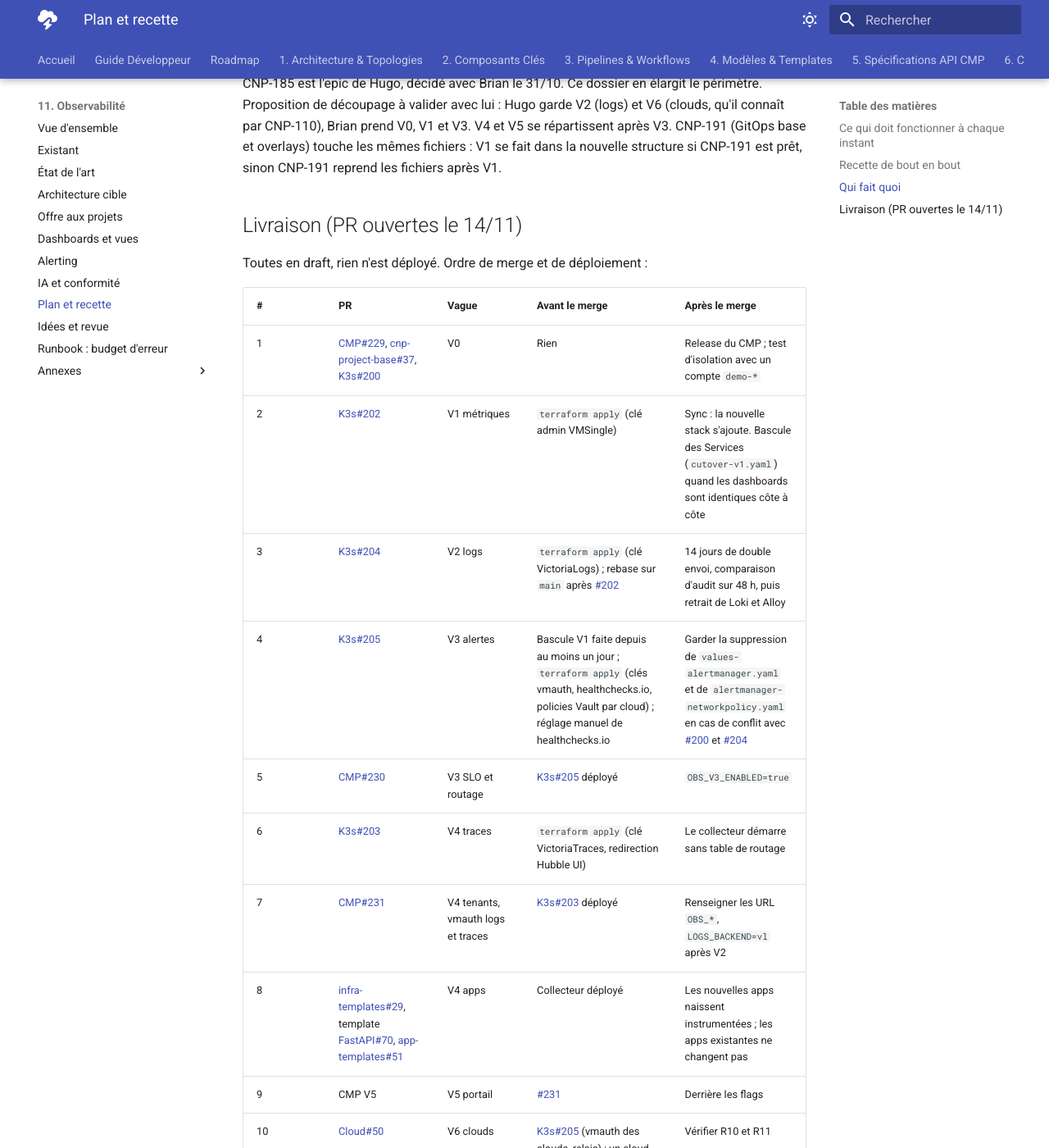
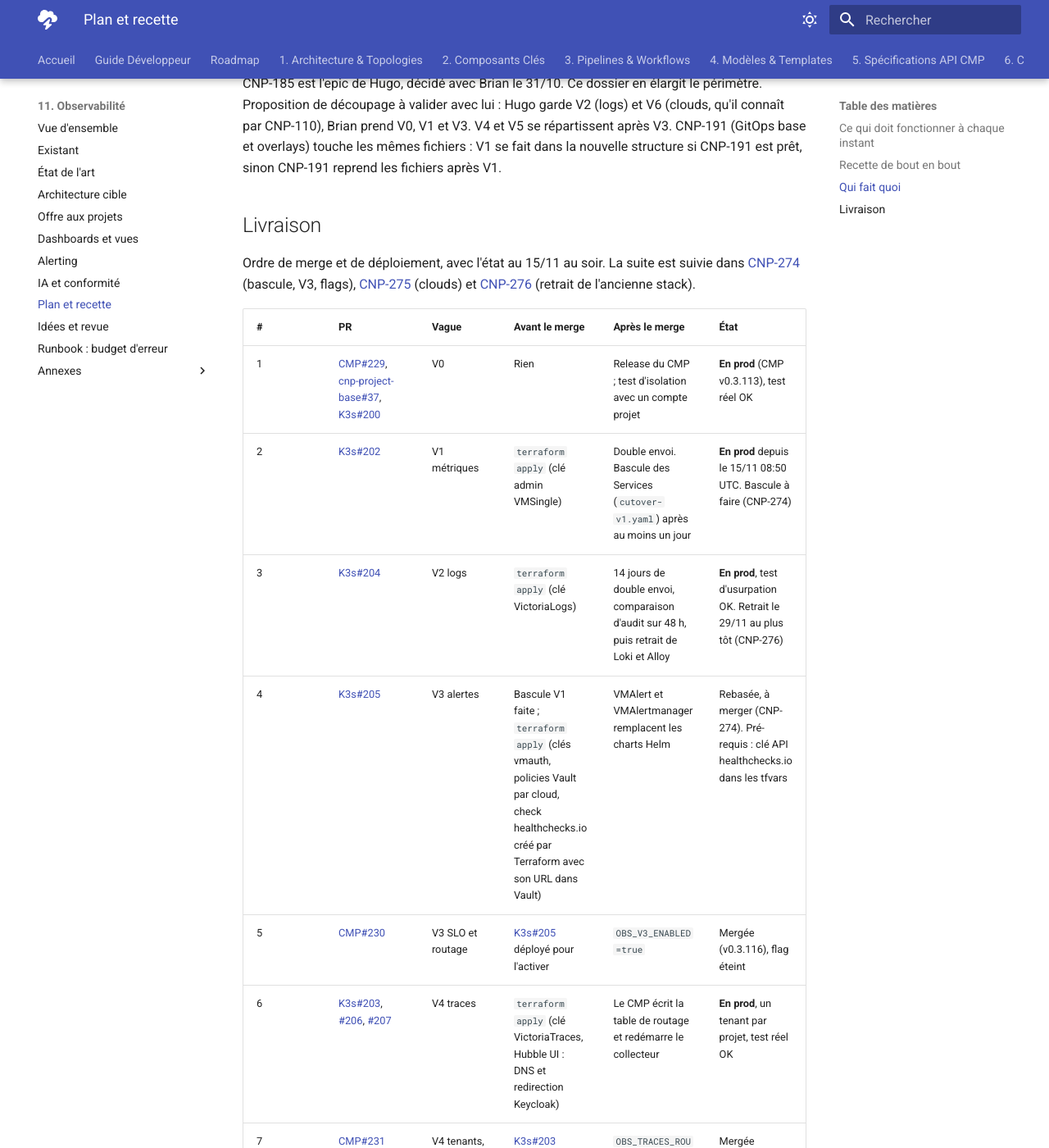
Before and after one commit to 3-Istor/cnp-docs, an MkDocs documentation site: the page built from docs/10-observabilite/08-plan-et-recette.md, in a window 1280 px wide and 1400 px high, scrolled down 3094 px. Shown: the whole window at 82% size. Built offline with MkDocs 1.6.1 and Material for MkDocs 9.7.7, drawn with Linux system fonts in a browser that asks for light colours; some of the changed text lies outside the part shown.

Commit message:
docs(observability): rollout state of 15/11 and diagrams of what is live
Co-Authored-By: Claude Opus 5.5 <noreply@anthropic.com>
Claude-Session: https://claude.ai/code/session_014hcKJ3SvRC4RMzvGvL1ELE

```diff
--- a/docs/10-observabilite/08-plan-et-recette.md
+++ b/docs/10-observabilite/08-plan-et-recette.md
@@ -52,23 +52,36 @@ Brian prend V0, V1 et V3. V4 et V5 se répartissent après V3. CNP-191 (GitOps b
 touche les mêmes fichiers : V1 se fait dans la nouvelle structure si CNP-191 est prêt, sinon
 CNP-191 reprend les fichiers après V1.
 
-## Livraison (PR ouvertes le 14/11)
+## Livraison
 
-Toutes en draft, rien n'est déployé. Ordre de merge et de déploiement :
+Ordre de merge et de déploiement, avec l'état au 15/11 au soir. La suite est suivie dans
+[CNP-274](https://3istors.atlassian.net/browse/CNP-274) (bascule, V3, flags),
+[CNP-275](https://3istors.atlassian.net/browse/CNP-275) (clouds) et
+[CNP-276](https://3istors.atlassian.net/browse/CNP-276) (retrait de l'ancienne stack).
 
-| # | PR | Vague | Avant le merge | Après le merge |
-| --- | --- | --- | --- | --- |
-| 1 | CMP#229, cnp-project-base#37, K3s#200 | V0 | Rien | Release du CMP ; test d'isolation avec un compte `demo-*` |
-| 2 | K3s#202 | V1 métriques | `terraform apply` (clé admin VMSingle) | Sync : la nouvelle stack s'ajoute. Bascule des Services (`cutover-v1.yaml`) quand les dashboards sont identiques côte à côte |
-| 3 | K3s#204 | V2 logs | `terraform apply` (clé VictoriaLogs) ; rebase sur `main` après #202 | 14 jours de double envoi, comparaison d'audit sur 48 h, puis retrait de Loki et Alloy |
-| 4 | K3s#205 | V3 alertes | Bascule V1 faite depuis au moins un jour ; `terraform apply` (clés vmauth, healthchecks.io, policies Vault par cloud) ; réglage manuel de healthchecks.io | Garder la suppression de `values-alertmanager.yaml` et de `alertmanager-networkpolicy.yaml` en cas de conflit avec #200 et #204 |
-| 5 | CMP#230 | V3 SLO et routage | K3s#205 déployé | `OBS_V3_ENABLED=true` |
-| 6 | K3s#203 | V4 traces | `terraform apply` (clé VictoriaTraces, redirection Hubble UI) | Le collecteur démarre sans table de routage |
-| 7 | CMP#231 | V4 tenants, vmauth logs et traces | K3s#203 déployé | Renseigner les URL `OBS_*`, `LOGS_BACKEND=vl` après V2 |
-| 8 | infra-templates#29, template FastAPI#70, app-templates#51 | V4 apps | Collecteur déployé | Les nouvelles apps naissent instrumentées ; les apps existantes ne changent pas |
-| 9 | CMP V5 | V5 portail | #231 | Derrière les flags |
-| 10 | Cloud#50 | V6 clouds | K3s#205 (vmauth des clouds, relais) ; un cloud allumé | Vérifier R10 et R11 |
+| # | PR | Vague | Avant le merge | Après le merge | État |
+| --- | --- | --- | --- | --- | --- |
+| 1 | CMP#229, cnp-project-base#37, K3s#200 | V0 | Rien | Release du CMP ; test d'isolation avec un compte projet | **En prod** (CMP v0.3.113), test réel OK |
+| 2 | K3s#202 | V1 métriques | `terraform apply` (clé admin VMSingle) | Double envoi. Bascule des Services (`cutover-v1.yaml`) après au moins un jour | **En prod** depuis le 15/11 08:50 UTC. Bascule à faire (CNP-274) |
+| 3 | K3s#204 | V2 logs | `terraform apply` (clé VictoriaLogs) | 14 jours de double envoi, comparaison d'audit sur 48 h, puis retrait de Loki et Alloy | **En prod**, test d'usurpation OK. Retrait le 29/11 au plus tôt (CNP-276) |
+| 4 | K3s#205 | V3 alertes | Bascule V1 faite ; `terraform apply` (clés vmauth, policies Vault par cloud, check healthchecks.io créé par Terraform avec son URL dans Vault) | VMAlert et VMAlertmanager remplacent les charts Helm | Rebasée, à merger (CNP-274). Pré-requis : clé API healthchecks.io dans les tfvars |
+| 5 | CMP#230 | V3 SLO et routage | K3s#205 déployé pour l'activer | `OBS_V3_ENABLED=true` | Mergée (v0.3.116), flag éteint |
+| 6 | K3s#203, #206, #207 | V4 traces | `terraform apply` (clé VictoriaTraces, Hubble UI : DNS et redirection Keycloak) | Le CMP écrit la table de routage et redémarre le collecteur | **En prod**, un tenant par projet, test réel OK |
+| 7 | CMP#231 | V4 tenants, vmauth logs et traces | K3s#203 déployé | `OBS_TRACES_ROUTING_ENABLED` (fait) ; URL `OBS_*` après la bascule V1, `LOGS_BACKEND=vl` | Mergée (v0.3.116) |
+| 8 | infra-templates#29, template FastAPI#70, app-templates#51 | V4 apps | Collecteur déployé | Les nouvelles apps naissent instrumentées | **Mergées**, apps existantes inchangées |
+| 9 | CMP#232 | V5 portail | #231 | Derrière les flags | Mergée (v0.3.116), flags éteints |
+| 10 | Cloud#50 | V6 clouds | K3s#205 ; un cloud allumé | Vérifier R10 et R11 | À faire (CNP-275) |
 
-Les PR K3s #203, #204 et #205 partent toutes de #202 : chacune devra être rebasée sur `main` après
-le merge de la précédente. Leurs ajouts au `kustomization.yaml` sont des blocs séparés, marqués par
-vague, pour que ces rebases restent mécaniques.
+Les URL des stores (`OBS_VMSINGLE_URL`, `OBS_VLOGS_URL`, `OBS_VTRACES_URL`) attendent la bascule
+V1 : avant elle, les projets lisent par l'ancien vmauth, que les NetworkPolicies de VictoriaLogs
+et VictoriaTraces n'admettent pas.
+
+Écarts trouvés au déploiement, corrigés :
+
+- Alertmanager était scrapé deux fois (annotation de #200 et VMPodScrape de V1), et sa
+  NetworkPolicy n'admettait pas vmagent.
+- `hubble.3istor.com` manquait dans le tunnel Cloudflare.
+- La policy d'admission `cmp-app-restart-only` refusait au CMP le redémarrage du collecteur
+  (HTTP 422) : seul `observability/otelcol-gateway` est ajouté en exception.
+- Un pod qui envoie un span dans sa première seconde n'est pas encore connu du collecteur : le
+  span part en « projet inconnu ». Sans effet sur une vraie app.
```
Also changed, not shown: docs/10-observabilite/00-index.md (+1 -1 lines), docs/10-observabilite/06-alerting.md (+3 -1 lines), docs/01-architecture/diagrams/observability-ai-run.dark.png, docs/01-architecture/diagrams/observability-ai-run.light.png, docs/01-architecture/diagrams/observability-catalog.dark.png, docs/01-architecture/diagrams/observability-catalog.light.png, docs/01-architecture/diagrams/observability-multicloud.dark.png, docs/01-architecture/diagrams/observability-multicloud.light.png, docs/01-architecture/diagrams/observability-target.dark.png, docs/01-architecture/diagrams/observability-target.light.png, 8 other files.
